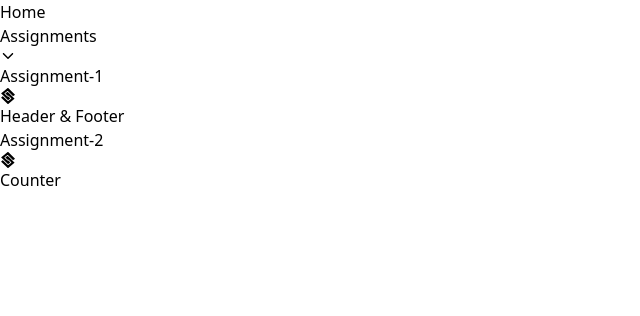
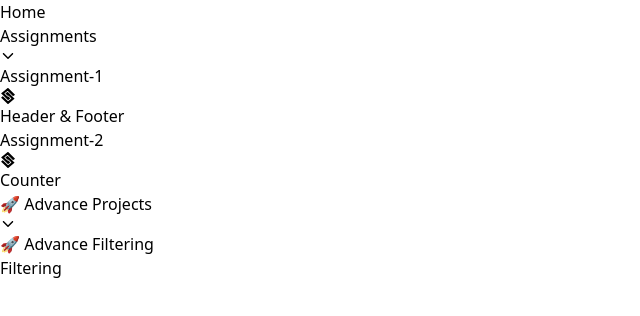
Before and after one commit to deepk2891/React-js, a React (Vite) app: page /advance-filtering in a window 1280 px wide. Shown: the top 316 px of the page, without its empty margins (0-640 px from the left). Built offline with nearby package versions, Linux system fonts and the light colour scheme.

Commit message:
Advance Filtering navigation setup

```diff
--- a/src/App.tsx
+++ b/src/App.tsx
@@ -4,6 +4,7 @@ import { BrowserRouter as Router, Route, Routes } from "react-router-dom"
 import Navbar from "./components/Navbar"
 import App1 from "./assignments/assignment-1/App1"
 import App2 from "./assignments/assignment-2/App2"
+import Filtering from "./projects/advance-filtering/App"
 
 import ListGroup from "./components/ListGroup"
 import ParentComponent from "./components/ParentComponent"
@@ -21,6 +22,7 @@ const App = () => {
 			<Routes>
 				<Route path="/assignment-1" element={<App1 />} />
 				<Route path="/assignment-2" element={<App2 />} />
+				<Route path="/advance-filtering" element={<Filtering />} />
 				{/* Add more routes for other assignments if needed */}
 				<Route
 					path="/"
--- a/src/components/Navbar.tsx
+++ b/src/components/Navbar.tsx
@@ -27,6 +27,18 @@ const Navbar = () => {
 						</li>
 					</ul>
 				</li>
+				<li className="relative group p-4">
+					<span className="cursor-pointer whitespace-nowrap" role="button">
+						🚀 Advance Projects <IoIosArrowDown className="inline" />
+					</span>
+					<ul className="absolute left-0 hidden mt-2 bg-gray-800 text-white p-4 space-y-2 group-hover:block">
+						<li>
+							<Link to="/advance-filtering" className="whitespace-nowrap">
+								🚀 Advance Filtering
+							</Link>
+						</li>
+					</ul>
+				</li>
 			</ul>
 		</nav>
 	)
--- /dev/null
+++ b/src/projects/advance-filtering/App.tsx
@@ -0,0 +1,7 @@
+import React from "react"
+
+const Filtering = () => {
+	return <div>Filtering</div>
+}
+
+export default Filtering
```
